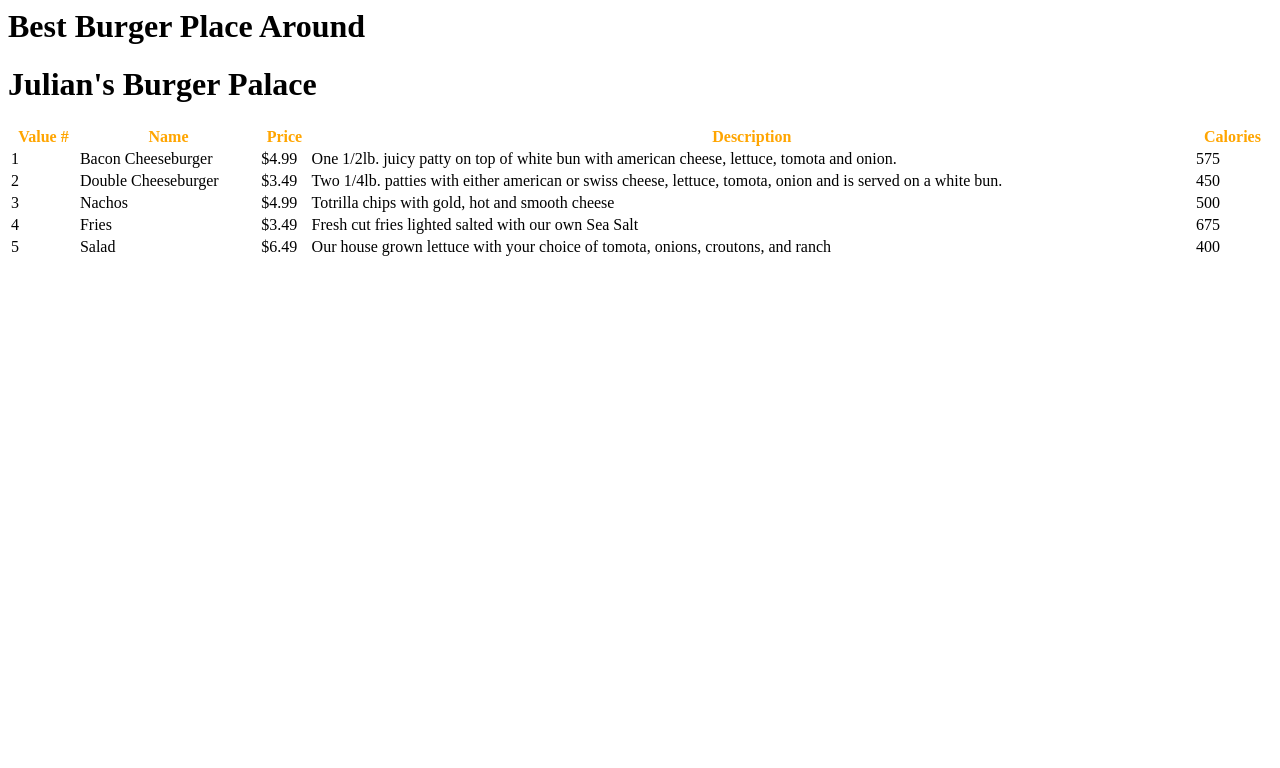
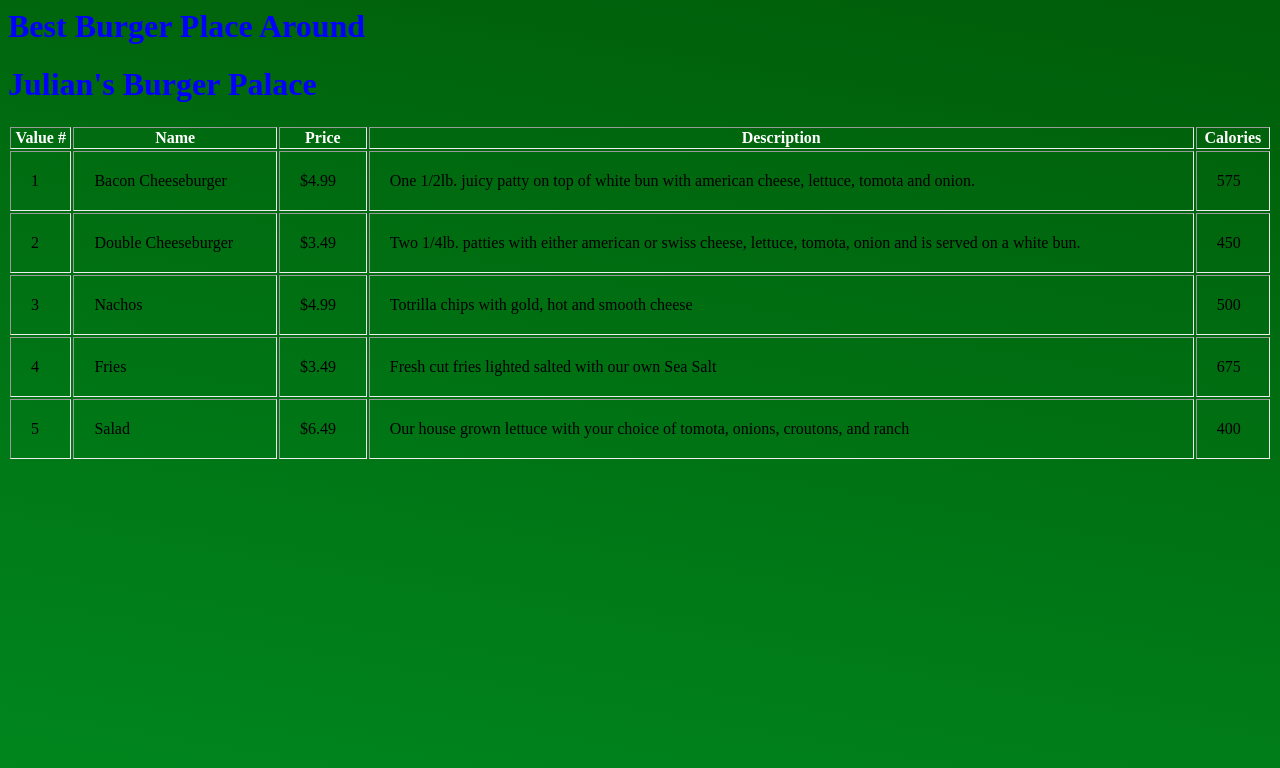
Before and after one commit to drapelajs/Fast-Food, a plain HTML site: page index.html in a window 1280 px wide. Drawn offline with Linux system fonts and the light colour scheme.

Commit message:
Editied styles with color

```diff
--- a/index.html
+++ b/index.html
@@ -8,7 +8,7 @@
     <link rel="stylesheet" href="styles.css">
 <h1>Julian's Burger Palace</h1>
 <body>
-    <table style="width:100%">
+    <table style="width:100%" border="1px">
   <tr>
     <th>Value #</th>
     <th>Name</th>
--- a/styles.css
+++ b/styles.css
@@ -1,6 +1,18 @@
 th{
-    color: orange;
-
-
+    color: white;
+}
+table{
+    border: 60px; color:;
+}
+td{
+    padding: 20px;
+}
+html{
+    background-image: -webkit-linear-gradient (270deg,rgb(0,93,9) 0%,rgb(0,135,30) 100% );
+    background-image: linear-gradient(190deg,rgb(0,93,9) 0%,rgb(0,135,30) 100% );
 
 }
+
+h1{
+    color: blue;
+}
```
